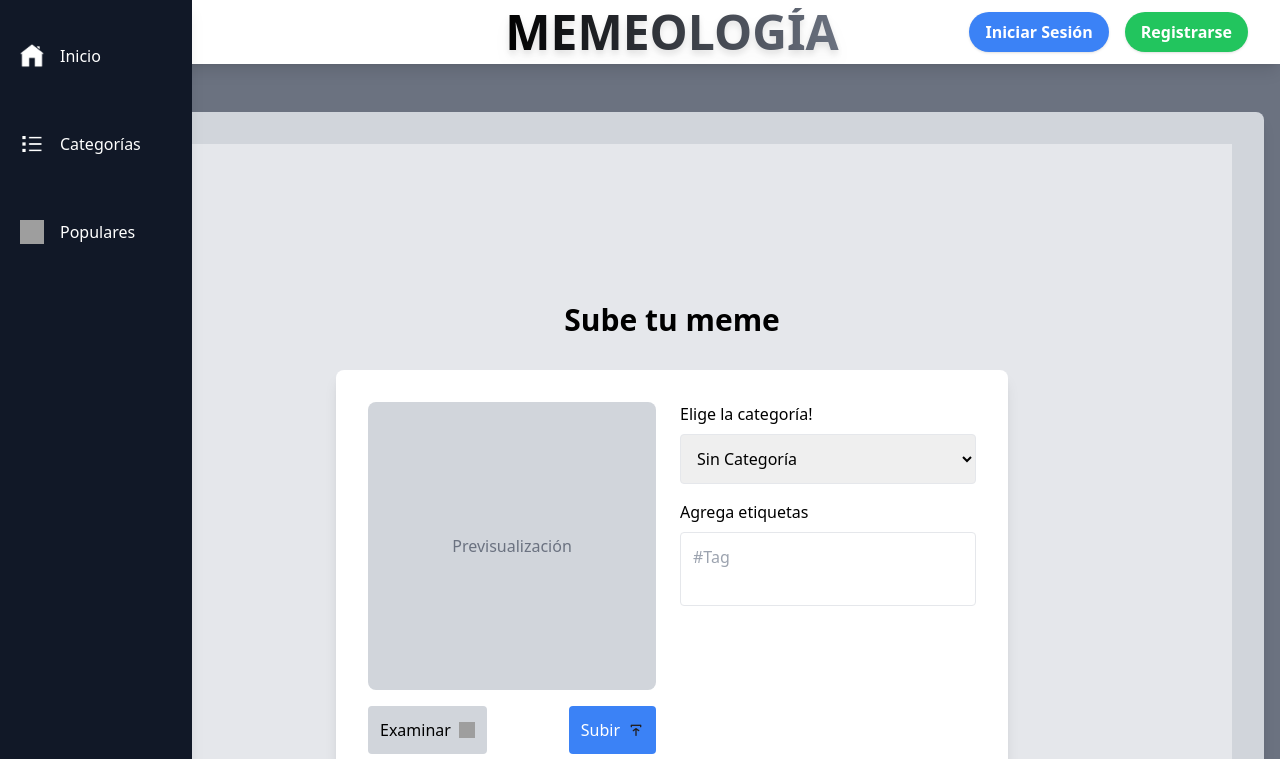
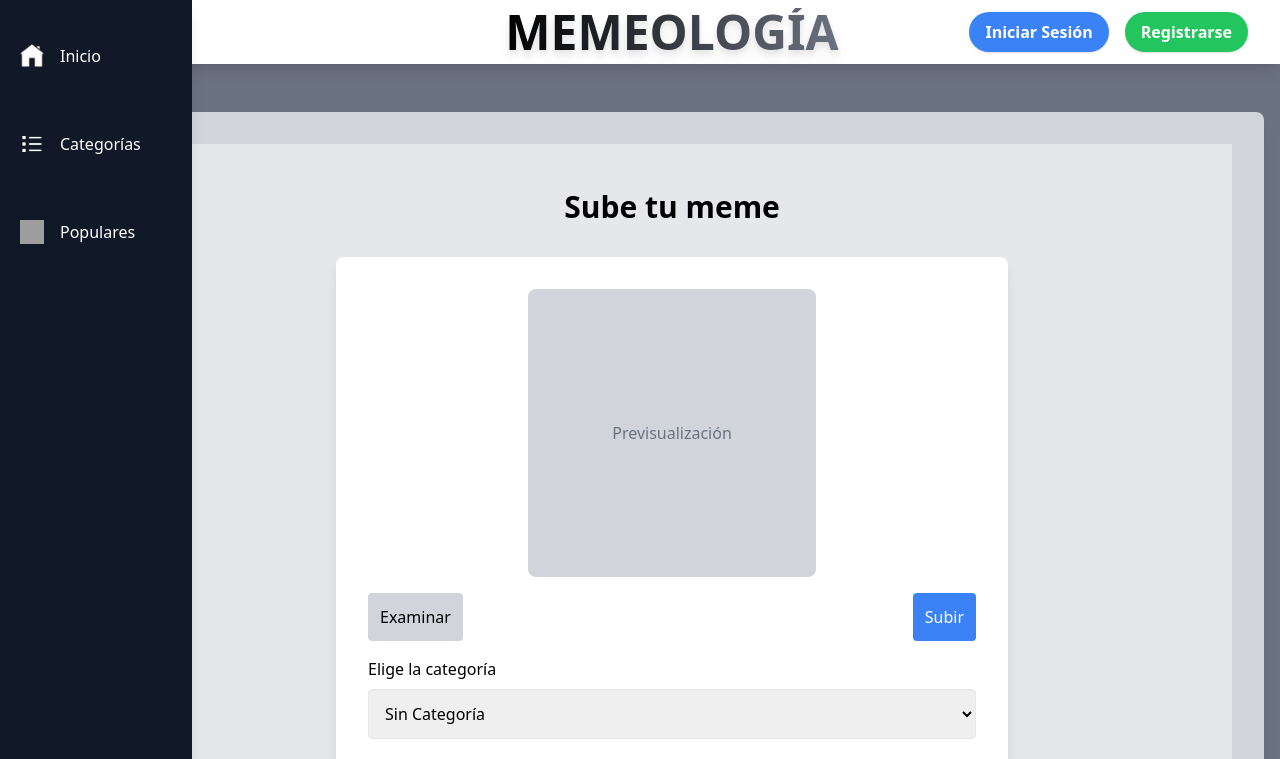
Before and after one commit to Giovvnni/BD_NOSQL, a Next.js app in the folder memeologia_front/: page /sube_tu_meme in a window 1280 px wide. Shown: the top 759 px of the page. Built offline with nearby package versions, Linux system fonts and the light colour scheme; grey boxes are pictures that could not be loaded.

Commit message:
Aws funcionando

```diff
--- a/memeologia_front/src/app/sube_tu_meme/page.tsx
+++ b/memeologia_front/src/app/sube_tu_meme/page.tsx
@@ -5,14 +5,18 @@ import React, { useState } from "react";
 const SubeTuMeme: React.FC = () => {
     const [file, setFile] = useState<File | null>(null);
     const [previewUrl, setPreviewUrl] = useState<string | null>(null);
-    const [category, setCategory] = useState<string>('');
-    const [tags, setTags] = useState<string>('');
+    const [category, setCategory] = useState<string>("");
+    const [tags, setTags] = useState<string>("");
+    const [error, setError] = useState<string>(""); // Para manejar errores
+    const [successMessage, setSuccessMessage] = useState<string>(""); // Para manejar mensajes de éxito
+
+    const usuarioId = "64f7c2b9a1b2c2d789123456"; // Reemplazar con el ID del usuario logueado
 
     const handleFileChange = (e: React.ChangeEvent<HTMLInputElement>) => {
         if (e.target.files && e.target.files[0]) {
             const selectedFile = e.target.files[0];
             setFile(selectedFile);
-            setPreviewUrl(URL.createObjectURL(selectedFile));
+            setPreviewUrl(URL.createObjectURL(selectedFile)); // Previsualización
         }
     };
 
@@ -24,24 +28,63 @@ const SubeTuMeme: React.FC = () => {
         setTags(e.target.value);
     };
 
-    const handleSubmit = (e: React.FormEvent) => {
+    const handleSubmit = async (e: React.FormEvent) => {
         e.preventDefault();
-        console.log("Archivo:", file);
-        console.log("Categoría:", category);
-        console.log("Etiquetas:", tags);
 
-        if (previewUrl) {
-            URL.revokeObjectURL(previewUrl);
+        if (!file) {
+            setError("Por favor, selecciona un archivo para subir.");
+            return;
+        }
+
+        if (!category) {
+            setError("Por favor, selecciona una categoría.");
+            return;
+        }
+
+        if (!tags) {
+            setError("Por favor, añade al menos una etiqueta.");
+            return;
+        }
+
+        setError(""); // Reiniciar mensaje de error
+        setSuccessMessage(""); // Reiniciar mensaje de éxito
+
+        const formData = new FormData();
+        formData.append("usuario_id", usuarioId);
+        formData.append("categoria", category);
+        formData.append("etiquetas", JSON.stringify(tags.split(","))); // Convertir las etiquetas a un array
+        formData.append("archivo", file);
+
+        try {
+            const response = await fetch("http://localhost:8000/upload", {
+                method: "POST",
+                body: formData,
+            });
+
+            if (!response.ok) {
+                const errorData = await response.json();
+                setError(errorData.detail || "Error desconocido al subir el meme.");
+                return;
+            }
+
+            const data = await response.json();
+            setSuccessMessage(data.mensaje || "Meme subido exitosamente.");
+            setFile(null);
+            setPreviewUrl(null);
+            setCategory("");
+            setTags("");
+        } catch (error) {
+            setError("Hubo un problema al conectarse con el servidor.");
         }
     };
 
     return (
         <div className="flex flex-col items-center justify-center min-h-screen bg-gray-200 p-8">
             <h2 className="text-3xl font-bold mb-8">Sube tu meme</h2>
-            <form onSubmit={handleSubmit} className="flex flex-row bg-white p-8 rounded-lg shadow-lg space-x-6 w-full max-w-2xl">
-                {/* Sección de imagen y botones */}
+            <form onSubmit={handleSubmit} className="bg-white p-8 rounded-lg shadow-lg w-full max-w-2xl">
+                {error && <p className="text-red-500">{error}</p>}
+                {successMessage && <p className="text-green-500">{successMessage}</p>}
                 <div className="flex flex-col items-center space-y-4">
-                    {/* Imagen de previsualización */}
                     {previewUrl ? (
                         <img src={previewUrl} alt="Preview" className="rounded-lg w-72 h-72 object-cover" />
                     ) : (
@@ -49,25 +92,19 @@ const SubeTuMeme: React.FC = () => {
                             <span className="text-gray-500">Previsualización</span>
                         </div>
                     )}
-
-                    {/* Botones debajo de la imagen */}
                     <div className="flex w-full justify-between">
                         <label htmlFor="fileInput" className="bg-gray-300 p-3 rounded cursor-pointer hover:bg-gray-400 flex items-center mr-3">
                             <span>Examinar</span>
-                            <img src="/icons/device.png" alt="device Icon" className="ml-2 w-4 h-4" />
                         </label>
                         <input type="file" accept=".gif,.jpg,.jpeg,.png" onChange={handleFileChange} className="hidden" id="fileInput" />
-                        <button type="submit" className="bg-blue-500 text-white p-3 rounded hover:bg-blue-600 flex items-center">
-                            <span>Subir</span>
-                            <img src="/icons/upload.png" alt="Upload Icon" className="ml-2 w-4 h-4" />
+                        <button type="submit" className="bg-blue-500 text-white p-3 rounded hover:bg-blue-600">
+                            Subir
                         </button>
                     </div>
                 </div>
-
-                {/* Sección de categoría y etiquetas */}
-                <div className="flex flex-col space-y-4 w-full">
+                <div className="flex flex-col space-y-4 w-full mt-4">
                     <div>
-                        <label htmlFor="category" className="text-base font-medium">Elige la categoría!</label>
+                        <label htmlFor="category" className="text-base font-medium">Elige la categoría</label>
                         <select id="category" value={category} onChange={handleCategoryChange} className="border rounded p-3 mt-2 w-full">
                             <option value="">Sin Categoría</option>
                             <option value="boomer">Boomer</option>
@@ -76,12 +113,11 @@ const SubeTuMeme: React.FC = () => {
                             <option value="random">Random</option>
                         </select>
                     </div>
-
                     <div>
                         <label htmlFor="tags" className="text-base font-medium">Agrega etiquetas</label>
                         <textarea
                             id="tags"
-                            placeholder="#Tag"
+                            placeholder="Ej: meme, divertido, gatos"
                             value={tags}
                             onChange={handleTagsChange}
                             className="border rounded p-3 mt-2 w-full resize-none"
```
Also changed, not shown: 2 other files (tests, documents, lock files or other folders).
